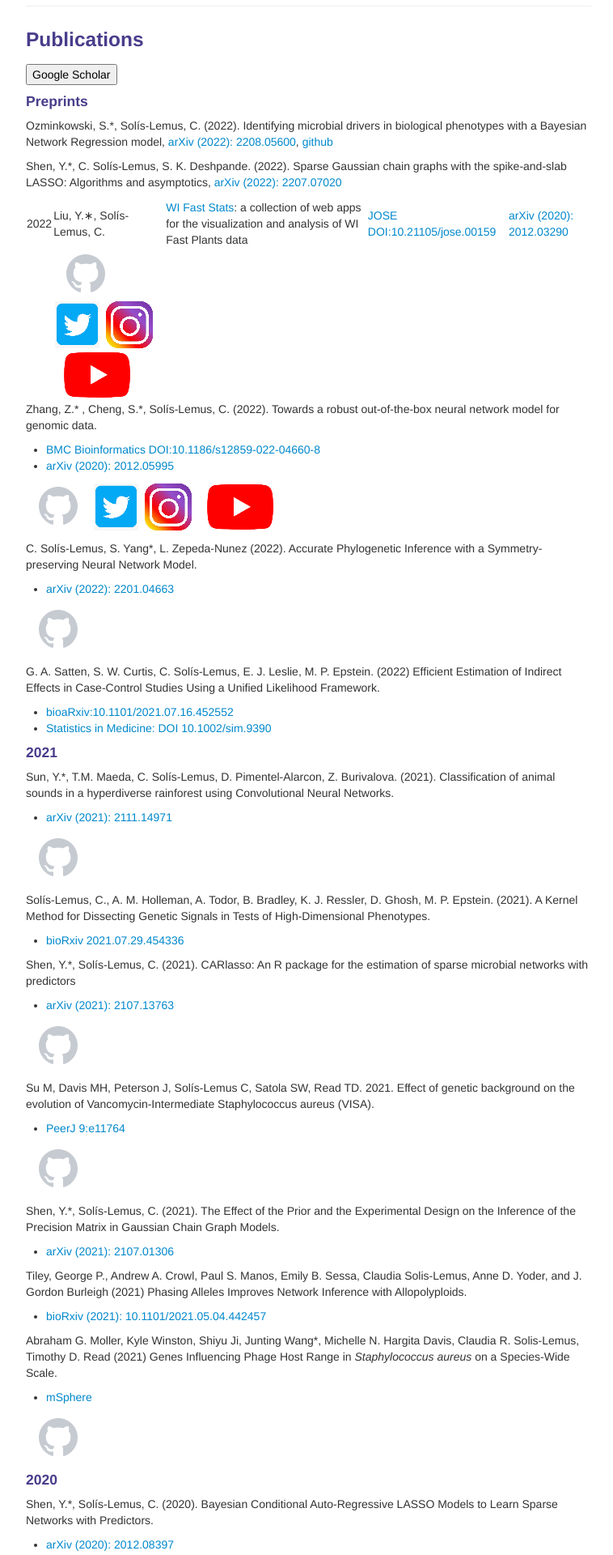
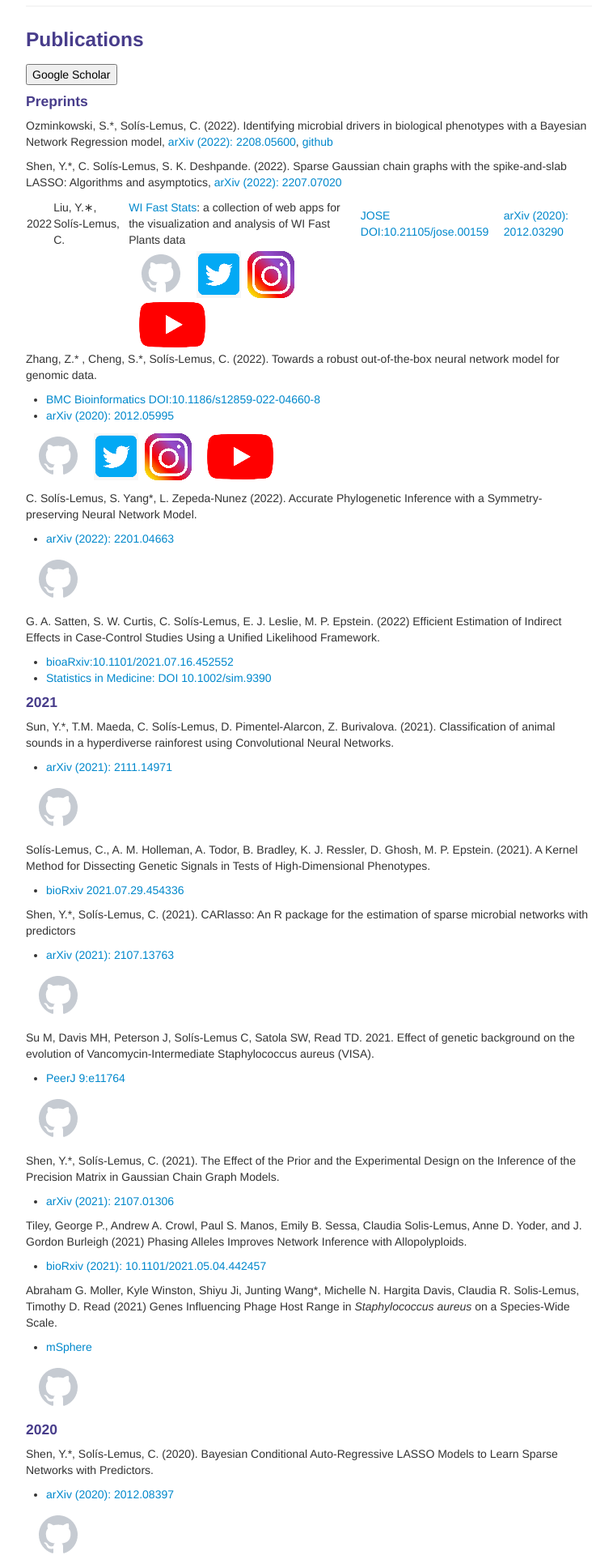
Before and after one commit to solislemuslab/solislemuslab.github.io, a Jekyll site: the page built from pages/research.md, in a window 1280 px wide. Shown: the part 2427-4347 px from the top of the page at 81% size, without its empty margins (258-1016 px from the left). Built offline with Jekyll 4.4.1, drawn with Linux system fonts in a browser that asks for light colours.

Commit message:
minor format changes pubs

```diff
--- a/pages/research.md
+++ b/pages/research.md
@@ -133,7 +133,7 @@ Shen, Y.*, C. Sol&iacute;s-Lemus, S. K. Deshpande. (2022). Sparse Gaussian chain
 
 
 | 2022 | Liu, Y.∗, Sol&iacute;s-Lemus, C. | [WI Fast Stats](https://wi-fast-stats.wid.wisc.edu/): a collection of web apps for the visualization and analysis of WI Fast Plants data | [JOSE DOI:10.21105/jose.00159](https://jose.theoj.org/papers/10.21105/jose.00159) | [arXiv (2020): 2012.03290](https://arxiv.org/abs/2012.03290) |
-| | [![github (653k)](icons16/github.png)](https://github.com/crsl4/fast-stats) [![twitter (653k)](icons16/twitter.png)](https://twitter.com/solislemuslab/status/1521904890234253313) [![instagram (653k)](icons16/instagram.png)](https://www.instagram.com/p/CdL4R3gOCqC) [![youtube (653k)](icons16/youtube.png)](https://youtu.be/2dk0pdVbCzo) | | |
+| | | [![github (653k)](icons16/github.png)](https://github.com/crsl4/fast-stats) [![twitter (653k)](icons16/twitter.png)](https://twitter.com/solislemuslab/status/1521904890234253313) [![instagram (653k)](icons16/instagram.png)](https://www.instagram.com/p/CdL4R3gOCqC) [![youtube (653k)](icons16/youtube.png)](https://youtu.be/2dk0pdVbCzo) | | |
 
 
 
```
